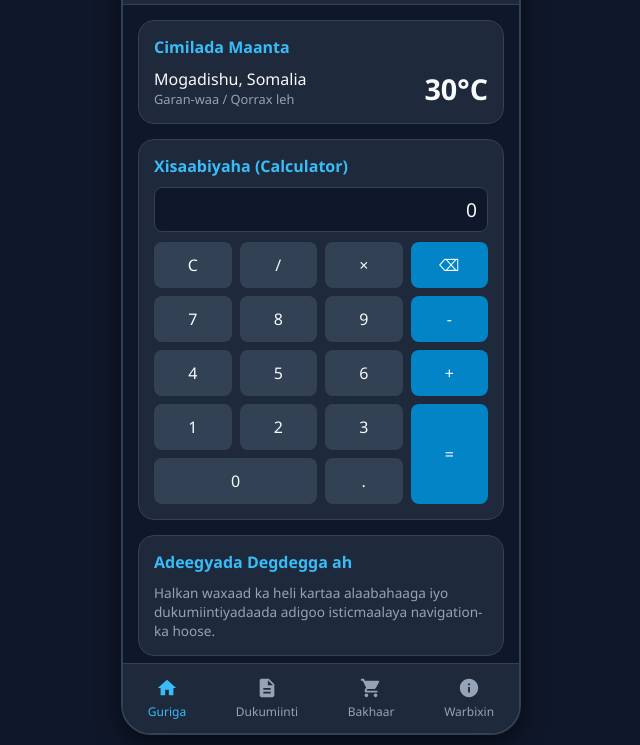
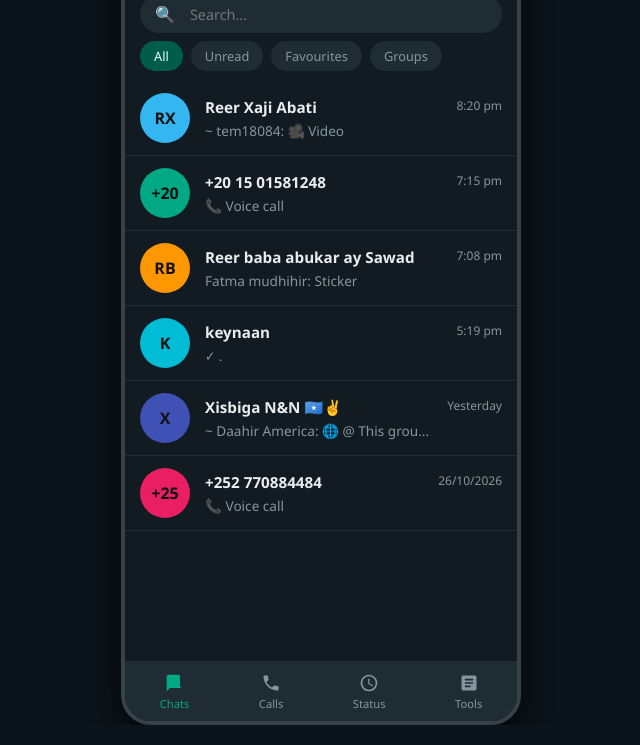
Before and after one commit to keynanabukar2002-jpg/SomApp-website, a plain HTML site: page index.html in a window 1280 px wide. Shown: the part 75-820 px from the top of the page, without its empty margins (319-959 px from the left). Drawn offline with Linux system fonts and the light colour scheme.

Commit message:
Update index.html

```diff
--- a/index.html
+++ b/index.html
@@ -3,15 +3,17 @@
 <head>
     <meta charset="UTF-8">
     <meta name="viewport" content="width=device-width, initial-scale=1.0">
-    <title>Bayan App</title>
+    <title>WhatsApp Clone - Bayan App</title>
     <style>
         :root {
-            --bg-color: #0f172a;
-            --card-bg: #1e293b;
-            --accent-color: #38bdf8;
-            --text-main: #f8fafc;
-            --text-muted: #94a3b8;
-            --border-color: #334155;
+            --bg-color: #111b21;
+            --header-bg: #202c33;
+            --panel-bg: #111b21;
+            --card-bg: #202c33;
+            --text-main: #e9edef;
+            --text-muted: #8696a0;
+            --accent-color: #00a884;
+            --border-color: #222d34;
         }
 
         * {
@@ -22,270 +24,318 @@
         }
 
         body {
-            background-color: var(--bg-color);
+            background-color: #0b141a;
             color: var(--text-main);
             display: flex;
             justify-content: center;
             align-items: center;
             min-height: 100vh;
-            padding: 10px;
         }
 
-        .app-container {
+        .phone-container {
             width: 100%;
             max-width: 400px;
             height: 800px;
             background-color: var(--bg-color);
             border-radius: 30px;
-            box-shadow: 0 10px 25px rgba(0, 0, 0, 0.5);
+            box-shadow: 0 10px 30px rgba(0, 0, 0, 0.8);
             display: flex;
             flex-direction: column;
             overflow: hidden;
-            border: 2px solid var(--border-color);
+            border: 4px solid #374248;
             position: relative;
         }
 
-        /* Header */
+        /* App Header */
         .app-header {
-            padding: 20px;
-            display: flex;
-            justify-content: space-between;
-            align-items: center;
-            background-color: var(--card-bg);
-            border-bottom: 1px solid var(--border-color);
-        }
-
-        .app-header h1 {
-            font-size: 1.2rem;
-            color: var(--accent-color);
-        }
-
-        /* Main Content Area */
-        .app-content {
-            flex: 1;
-            overflow-y: auto;
-            padding: 15px;
-            display: flex;
-            flex-direction: column;
-            gap: 15px;
-        }
-
-        .section {
-            background-color: var(--card-bg);
-            border-radius: 16px;
-            padding: 15px;
-            border: 1px solid var(--border-color);
-        }
-
-        .section h3 {
-            font-size: 1rem;
-            margin-bottom: 10px;
-            color: var(--accent-color);
-        }
-
-        /* Weather Widget */
-        .weather-info {
+            background-color: var(--header-bg);
+            padding: 15px 20px;
             display: flex;
             justify-content: space-between;
             align-items: center;
         }
 
-        .weather-temp {
-            font-size: 1.8rem;
-            font-weight: bold;
+        .app-header h1 {
+            font-size: 1.3rem;
+            color: var(--text-main);
+            font-weight: 600;
         }
 
-        /* Calculator Styles */
-        .calc-display {
-            width: 100%;
-            height: 45px;
-            background-color: var(--bg-color);
-            border: 1px solid var(--border-color);
-            border-radius: 8px;
-            color: var(--text-main);
-            font-size: 1.2rem;
-            text-align: right;
-            padding: 0 10px;
-            margin-bottom: 10px;
+        .header-icons {
+            display: flex;
+            gap: 20px;
+            color: var(--text-muted);
+            cursor: pointer;
         }
 
-        .calc-buttons {
-            display: grid;
-            grid-template-columns: repeat(4, 1fr);
-            gap: 8px;
+        /* Search Bar */
+        .search-container {
+            padding: 8px 15px;
+            background-color: var(--bg-color);
         }
 
-        .calc-btn {
-            background-color: var(--border-color);
+        .search-box {
+            background-color: var(--header-bg);
+            display: flex;
+            align-items: center;
+            padding: 8px 15px;
+            border-radius: 20px;
+            gap: 15px;
+            color: var(--text-muted);
+        }
+
+        .search-box input {
+            background: none;
+            border: none;
             color: var(--text-main);
-            border: none;
-            padding: 12px;
-            border-radius: 8px;
-            font-size: 1rem;
+            outline: none;
+            width: 100%;
+            font-size: 0.9rem;
+        }
+
+        /* Filter Chips */
+        .filter-chips {
+            display: flex;
+            gap: 8px;
+            padding: 0 15px 10px 15px;
+            overflow-x: auto;
+        }
+
+        .chip {
+            background-color: var(--header-bg);
+            color: var(--text-muted);
+            padding: 6px 14px;
+            border-radius: 16px;
+            font-size: 0.8rem;
+            white-space: nowrap;
             cursor: pointer;
+        }
+
+        .chip.active {
+            background-color: #005c4b;
+            color: #e2fef9;
+        }
+
+        /* Chat List */
+        .chat-list {
+            flex: 1;
+            overflow-y: auto;
+        }
+
+        .chat-item {
+            display: flex;
+            align-items: center;
+            padding: 12px 15px;
+            gap: 15px;
+            cursor: pointer;
+            border-bottom: 1px solid var(--border-color);
             transition: background 0.2s;
         }
 
-        .calc-btn:hover {
-            background-color: var(--accent-color);
-            color: var(--bg-color);
+        .chat-item:hover {
+            background-color: rgba(255, 255, 255, 0.03);
         }
 
-        .calc-btn.op {
-            background-color: #0284c7;
+        .avatar {
+            width: 50px;
+            height: 50px;
+            border-radius: 50%;
+            background-color: #6cf;
+            display: flex;
+            justify-content: center;
+            align-items: center;
+            font-weight: bold;
+            color: #111;
+            overflow: hidden;
+            flex-shrink: 0;
         }
 
-        /* Navigation Bar */
-        .nav-bar {
-            height: 70px;
-            background-color: var(--card-bg);
-            border-top: 1px solid var(--border-color);
+        .avatar img {
+            width: 100%;
+            height: 100%;
+            object-fit: cover;
+        }
+
+        .chat-info {
+            flex: 1;
+            min-width: 0;
+        }
+
+        .chat-title-row {
+            display: flex;
+            justify-content: space-between;
+            margin-bottom: 4px;
+        }
+
+        .chat-name {
+            font-weight: 600;
+            font-size: 0.95rem;
+            color: var(--text-main);
+        }
+
+        .chat-time {
+            font-size: 0.75rem;
+            color: var(--text-muted);
+        }
+
+        .chat-snippet {
+            font-size: 0.85rem;
+            color: var(--text-muted);
+            white-space: nowrap;
+            overflow: hidden;
+            text-overflow: ellipsis;
+        }
+
+        /* Bottom Navigation Bar */
+        .bottom-nav {
+            height: 60px;
+            background-color: var(--header-bg);
             display: flex;
             justify-content: space-around;
             align-items: center;
+            border-top: 1px solid var(--border-color);
         }
 
-        .nav-item {
+        .nav-btn {
             background: none;
             border: none;
             color: var(--text-muted);
             display: flex;
             flex-direction: column;
             align-items: center;
-            gap: 4px;
+            gap: 3px;
+            font-size: 0.7rem;
             cursor: pointer;
-            font-size: 0.75rem;
-            transition: color 0.2s;
         }
 
-        .nav-item.active, .nav-item:hover {
+        .nav-btn.active {
             color: var(--accent-color);
         }
 
-        .nav-item svg {
-            width: 22px;
-            height: 22px;
+        .nav-btn svg {
+            width: 20px;
+            height: 20px;
             fill: currentColor;
         }
     </style>
 </head>
 <body>
 
-    <div class="app-container">
+    <div class="phone-container">
         <!-- Header -->
         <div class="app-header">
-            <h1>Bayan App</h1>
-            <span style="font-size: 0.85rem; color: var(--text-muted);">Mogadishu</span>
+            <h1>WhatsApp</h1>
+            <div class="header-icons">
+                <span>📷</span>
+                <span>⋮</span>
+            </div>
         </div>
 
-        <!-- Content -->
-        <div class="app-content">
-            <!-- Weather Section -->
-            <div class="section">
-                <h3>Cimilada Maanta</h3>
-                <div class="weather-info">
-                    <div>
-                        <p style="font-weight: 500;">Mogadishu, Somalia</p>
-                        <p style="font-size: 0.8rem; color: var(--text-muted);">Garan-waa / Qorrax leh</p>
+        <!-- Search -->
+        <div class="search-container">
+            <div class="search-box">
+                <span>🔍</span>
+                <input type="text" placeholder="Search...">
+            </div>
+        </div>
+
+        <!-- Filters -->
+        <div class="filter-chips">
+            <div class="chip active">All</div>
+            <div class="chip">Unread</div>
+            <div class="chip">Favourites</div>
+            <div class="chip">Groups</div>
+        </div>
+
+        <!-- Chat List (Matches your screenshots) -->
+        <div class="chat-list">
+            <div class="chat-item">
+                <div class="avatar" style="background-color: #34b7f1;">RX</div>
+                <div class="chat-info">
+                    <div class="chat-title-row">
+                        <span class="chat-name">Reer Xaji Abati</span>
+                        <span class="chat-time">8:20 pm</span>
                     </div>
-                    <div class="weather-temp">30°C</div>
+                    <div class="chat-snippet">~ tem18084: 🎥 Video</div>
                 </div>
             </div>
 
-            <!-- Calculator Section -->
-            <div class="section">
-                <h3>Xisaabiyaha (Calculator)</h3>
-                <input type="text" class="calc-display" id="calcDisplay" readonly value="0">
-                <div class="calc-buttons">
-                    <button class="calc-btn" onclick="clearCalc()">C</button>
-                    <button class="calc-btn" onclick="appendCalc('/')">/</button>
-                    <button class="calc-btn" onclick="appendCalc('*')">×</button>
-                    <button class="calc-btn op" onclick="backspace()">⌫</button>
-
-                    <button class="calc-btn" onclick="appendCalc('7')">7</button>
-                    <button class="calc-btn" onclick="appendCalc('8')">8</button>
-                    <button class="calc-btn" onclick="appendCalc('9')">9</button>
-                    <button class="calc-btn op" onclick="appendCalc('-')">-</button>
-
-                    <button class="calc-btn" onclick="appendCalc('4')">4</button>
-                    <button class="calc-btn" onclick="appendCalc('5')">5</button>
-                    <button class="calc-btn" onclick="appendCalc('6')">6</button>
-                    <button class="calc-btn op" onclick="appendCalc('+')">+</button>
-
-                    <button class="calc-btn" onclick="appendCalc('1')">1</button>
-                    <button class="calc-btn" onclick="appendCalc('2')">2</button>
-                    <button class="calc-btn" onclick="appendCalc('3')">3</button>
-                    <button class="calc-btn op" onclick="calculate()" style="grid-row: span 2; height: 100%;">=</button>
-
-                    <button class="calc-btn" onclick="appendCalc('0')" style="grid-column: span 2;">0</button>
-                    <button class="calc-btn" onclick="appendCalc('.')">.</button>
+            <div class="chat-item">
+                <div class="avatar" style="background-color: #00a884;">+20</div>
+                <div class="chat-info">
+                    <div class="chat-title-row">
+                        <span class="chat-name">+20 15 01581248</span>
+                        <span class="chat-time">7:15 pm</span>
+                    </div>
+                    <div class="chat-snippet">📞 Voice call</div>
                 </div>
             </div>
 
-            <!-- Quick Store / Service Peek -->
-            <div class="section">
-                <h3>Adeegyada Degdegga ah</h3>
-                <p style="font-size: 0.85rem; color: var(--text-muted);">Halkan waxaad ka heli kartaa alaabahaaga iyo dukumiintiyadaada adigoo isticmaalaya navigation-ka hoose.</p>
+            <div class="chat-item">
+                <div class="avatar" style="background-color: #ff9800;">RB</div>
+                <div class="chat-info">
+                    <div class="chat-title-row">
+                        <span class="chat-name">Reer baba abukar ay Sawad</span>
+                        <span class="chat-time">7:08 pm</span>
+                    </div>
+                    <div class="chat-snippet">Fatma mudhihir:  Sticker</div>
+                </div>
+            </div>
+
+            <div class="chat-item">
+                <div class="avatar" style="background-color: #00bcd4;">K</div>
+                <div class="chat-info">
+                    <div class="chat-title-row">
+                        <span class="chat-name">keynaan</span>
+                        <span class="chat-time">5:19 pm</span>
+                    </div>
+                    <div class="chat-snippet">✓ .</div>
+                </div>
+            </div>
+
+            <div class="chat-item">
+                <div class="avatar" style="background-color: #3f51b5;">X</div>
+                <div class="chat-info">
+                    <div class="chat-title-row">
+                        <span class="chat-name">Xisbiga N&N 🇸🇴✌️</span>
+                        <span class="chat-time">Yesterday</span>
+                    </div>
+                    <div class="chat-snippet">~ Daahir America: 🌐 @ This grou...</div>
+                </div>
+            </div>
+
+            <div class="chat-item">
+                <div class="avatar" style="background-color: #e91e63;">+25</div>
+                <div class="chat-info">
+                    <div class="chat-title-row">
+                        <span class="chat-name">+252 770884484</span>
+                        <span class="chat-time">26/10/2026</span>
+                    </div>
+                    <div class="chat-snippet">📞 Voice call</div>
+                </div>
             </div>
         </div>
 
-        <!-- Navigation Bar -->
-        <nav class="nav-bar">
-            <button class="nav-item active">
-                <svg viewBox="0 0 24 24"><path d="M10 20v-6h4v6h5v-8h3L12 3 2 12h3v8z"/></svg>
-                <span>Guriga</span>
+        <!-- Bottom Navigation -->
+        <div class="bottom-nav">
+            <button class="nav-btn active">
+                <svg viewBox="0 0 24 24"><path d="M20 2H4c-1.1 0-2 .9-2 2v18l4-4h14c1.1 0-2-.9-2-2V4c0-1.1-.9-2-2-2z"/></svg>
+                <span>Chats</span>
             </button>
-            <button class="nav-item">
-                <svg viewBox="0 0 24 24"><path d="M14 2H6c-1.1 0-1.99.9-1.99 2L4 20c0 1.1.89 2 1.99 2H18c1.1 0 2-.9 2-2V8l-6-6zm2 16H8v-2h8v2zm0-4H8v-2h8v2zm-3-5V3.5L18.5 9H13z"/></svg>
-                <span>Dukumiinti</span>
+            <button class="nav-btn">
+                <svg viewBox="0 0 24 24"><path d="M6.62 10.79c1.44 2.83 3.76 5.14 6.59 6.59l2.2-2.2c.27-.27.67-.36 1.02-.24 1.12.37 2.33.57 3.57.57.55 0 1 .45 1 1V20c0 .55-.45 1-1 1-9.39 0-17-7.61-17-17 0-.55.45-1 1-1h3.5c.55 0 1 .45 1 1 0 1.25.2 2.45.57 3.57.11.35.03.74-.25 1.02l-2.2 2.2z"/></svg>
+                <span>Calls</span>
             </button>
-            <button class="nav-item">
-                <svg viewBox="0 0 24 24"><path d="M7 18c-1.1 0-1.99.9-1.99 2S5.9 22 7 22s2-.9 2-2-.9-2-2-2zM1 2v2h2l3.6 7.59-1.35 2.45c-.16.28-.25.61-.25.96 0 1.1.9 2 2 2h12v-2H7.42c-.14 0-.25-.11-.25-.25l.03-.12.9-1.63h7.45c.75 0 1.41-.41 1.75-1.03l3.58-6.49c.08-.14.12-.31.12-.48 0-.55-.45-1-1-1H5.21l-.94-2H1zm16 16c-1.1 0-1.99.9-1.99 2s.89 2 1.99 2 2-.9 2-2-.9-2-2-2z"/></svg>
-                <span>Bakhaar</span>
+            <button class="nav-btn">
+                <svg viewBox="0 0 24 24"><path d="M12 2C6.48 2 2 6.48 2 12s4.48 10 10 10 10-4.48 10-10S17.52 2 12 2zm0 18c-4.41 0-8-3.59-8-8s3.59-8 8-8 8 3.59 8 8-3.59 8-8 8zm.5-13H11v6l5.25 3.15.75-1.23-4.5-2.67z"/></svg>
+                <span>Status</span>
             </button>
-            <button class="nav-item">
-                <svg viewBox="0 0 24 24"><path d="M12 2C6.48 2 2 6.48 2 12s4.48 10 10 10 10-4.48 10-10S17.52 2 12 2zm1 15h-2v-6h2v6zm0-8h-2V7h2v2z"/></svg>
-                <span>Warbixin</span>
+            <button class="nav-btn">
+                <svg viewBox="0 0 24 24"><path d="M19 3H5c-1.1 0-2 .9-2 2v14c0 1.1.9 2 2 2h14c1.1 0 2-.9 2-2V5c0-1.1-.9-2-2-2zm-5 14H7v-2h7v2zm3-4H7v-2h10v2zm0-4H7V7h10v2z"/></svg>
+                <span>Tools</span>
             </button>
-        </nav>
+        </div>
     </div>
 
-    <script>
-        const display = document.getElementById('calcDisplay');
-        let currentInput = '0';
-
-        function appendCalc(val) {
-            if (currentInput === '0' && val !== '.') {
-                currentInput = val;
-            } else {
-                currentInput += val;
-            }
-            display.value = currentInput;
-        }
-
-        function clearCalc() {
-            currentInput = '0';
-            display.value = currentInput;
-        }
-
-        function backspace() {
-            if (currentInput.length > 1) {
-                currentInput = currentInput.slice(0, -1);
-            } else {
-                currentInput = '0';
-            }
-            display.value = currentInput;
-        }
-
-        function calculate() {
-            try {
-                currentInput = eval(currentInput).toString();
-                display.value = currentInput;
-            } catch (error) {
-                display.value = 'Khalad';
-                currentInput = '0';
-            }
-        }
-    </script>
 </body>
 </html>
```
